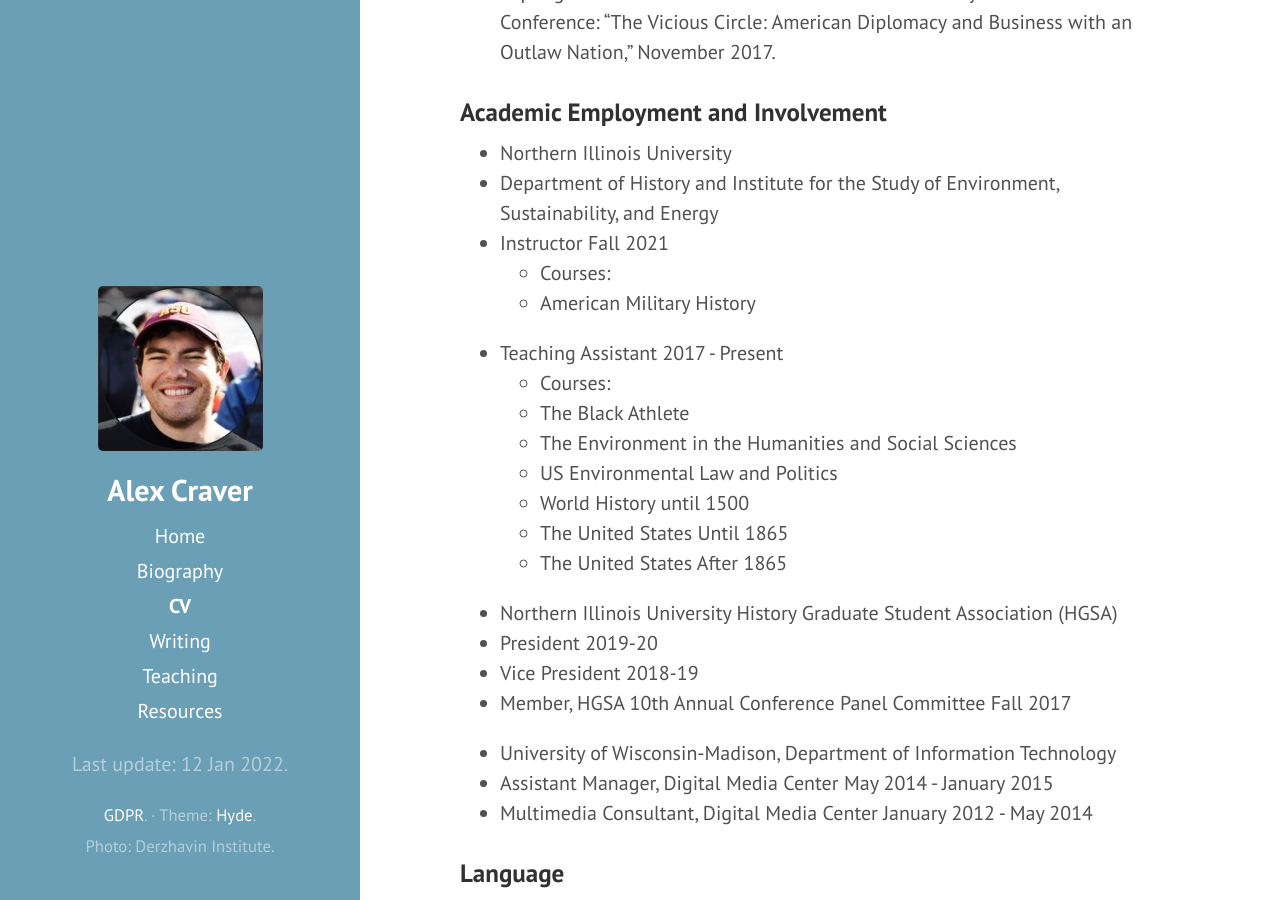
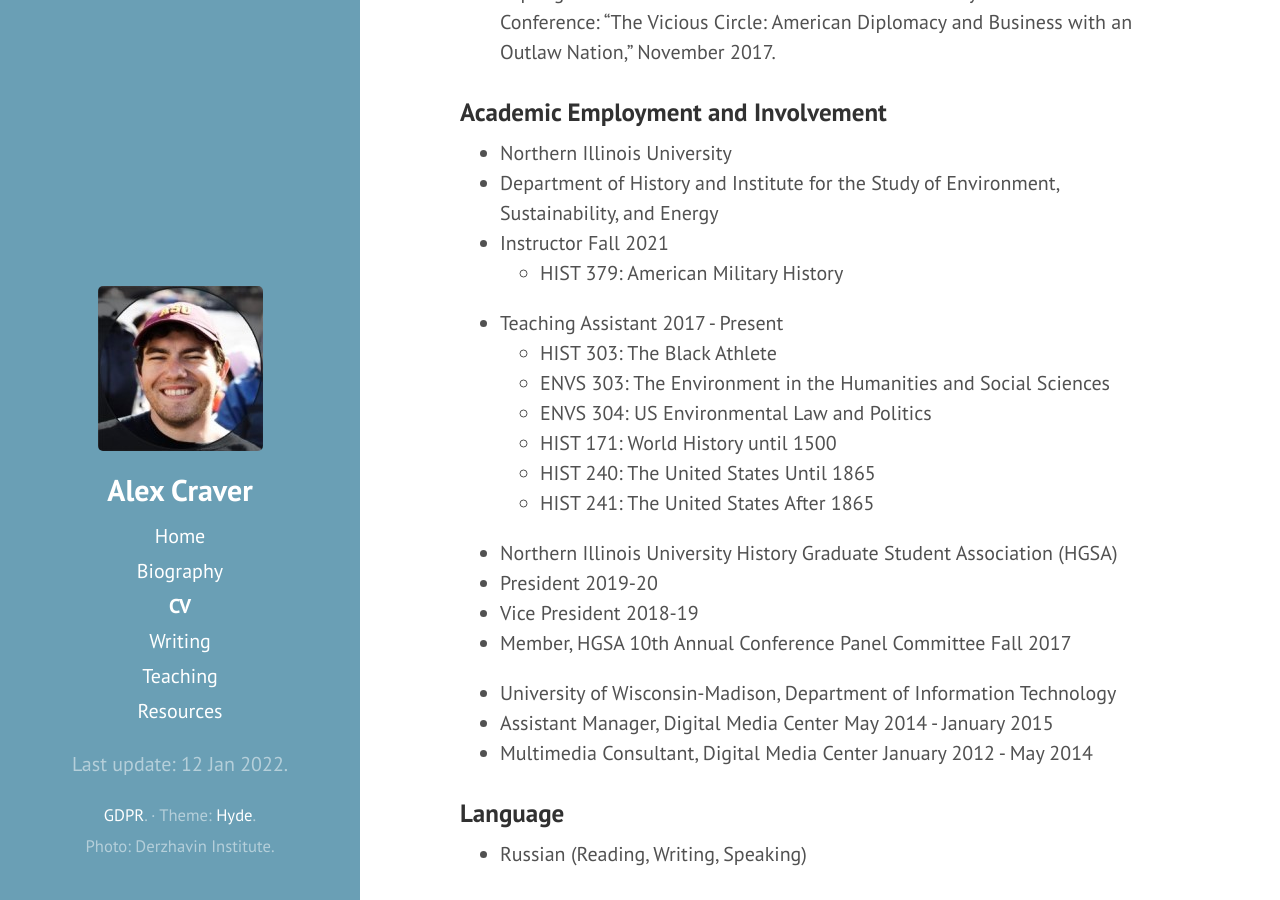
Before and after one commit to ahcraver/ahcraver.github.io, a Jekyll site: the page built from CV.md, in a window 1280 px wide and 900 px high, scrolled down 2261 px. Built offline with Jekyll 4.4.1, drawn with Linux system fonts in a browser that asks for light colours.

Commit message:
Update CV.md

```diff
--- a/CV.md
+++ b/CV.md
@@ -65,16 +65,14 @@ title: CV
 * Northern Illinois University
 * Department of History and Institute for the Study of Environment, Sustainability, and Energy
 * Instructor												Fall 2021
-	* Courses:
-	* American Military History
+	* HIST 379: American Military History
 * Teaching Assistant											2017 - Present
-	* Courses:
-	* The Black Athlete
-	* The Environment in the Humanities and Social Sciences
-	* US Environmental Law and Politics
-	* World History until 1500
-	* The United States Until 1865
-	* The United States After 1865
+	* HIST 303: The Black Athlete
+	* ENVS 303: The Environment in the Humanities and Social Sciences
+	* ENVS 304: US Environmental Law and Politics
+	* HIST 171: World History until 1500
+	* HIST 240: The United States Until 1865
+	* HIST 241: The United States After 1865
 
 * Northern Illinois University History Graduate Student Association (HGSA)
 * President												2019-20
```
